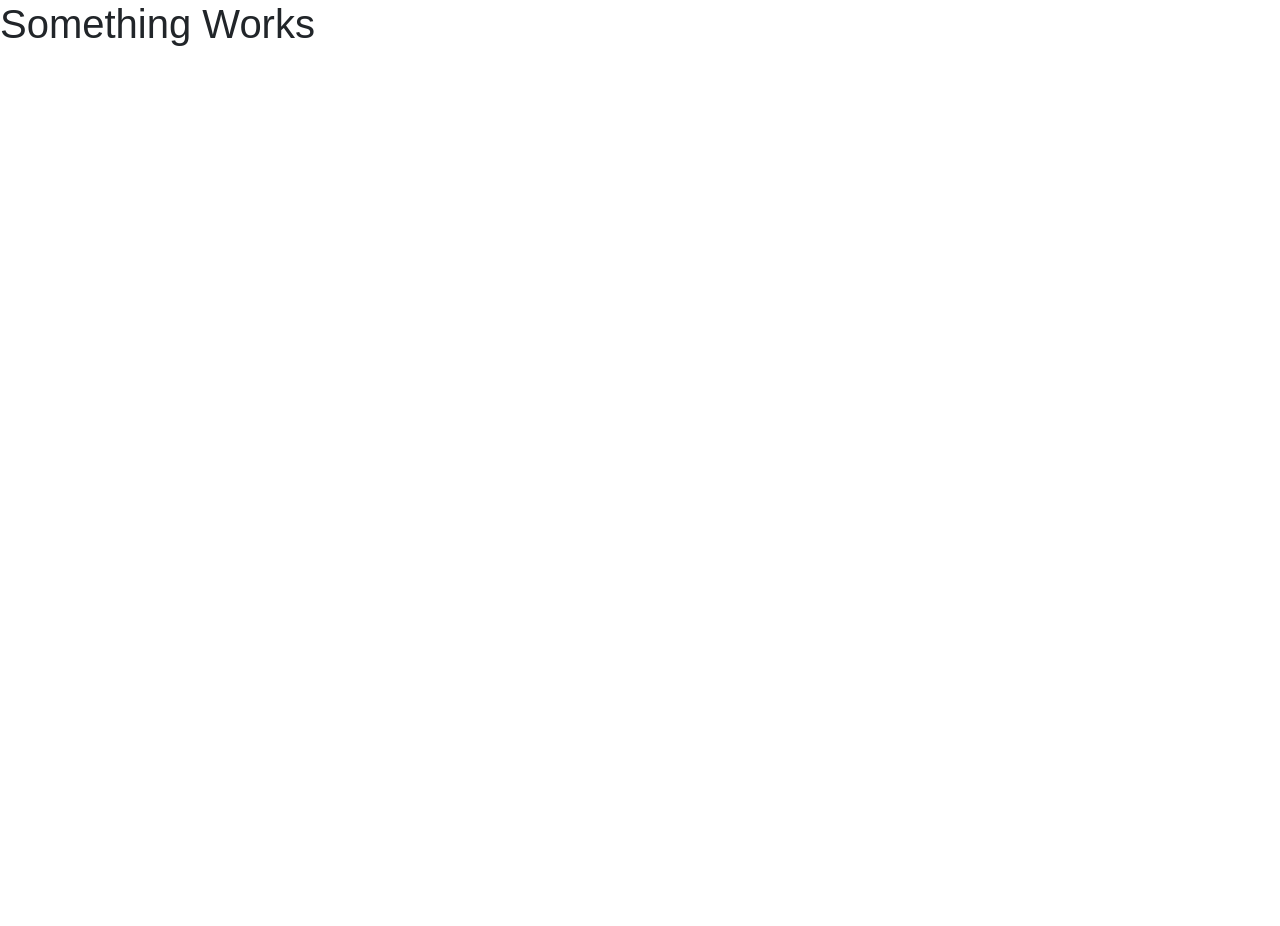
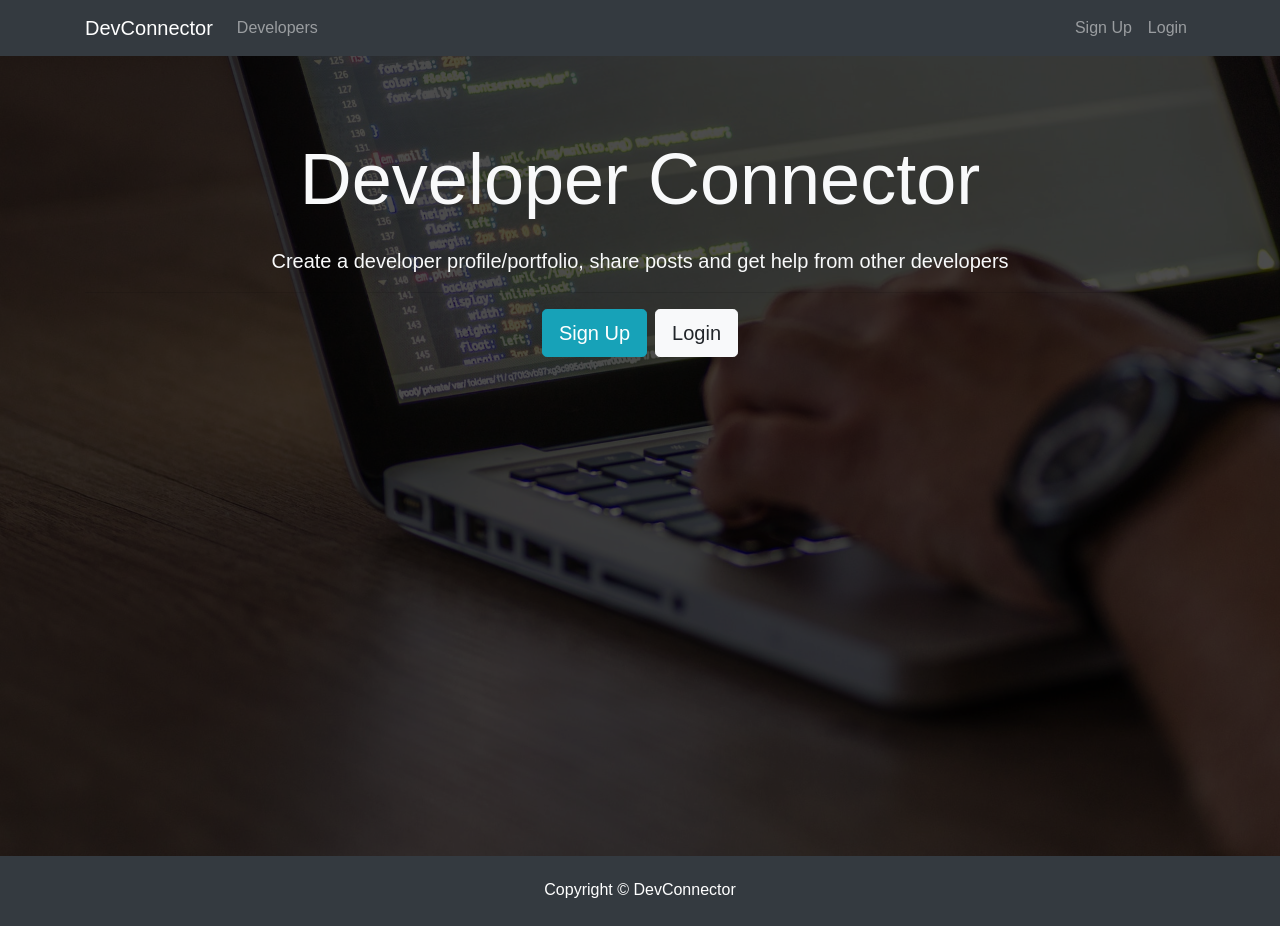
Before and after one commit to HeshanSB/devconnector, a React (Create React App) app in the folder client/: page / in a window 1280 px wide. Before the commit the page ends 800 px from the top, so only its background shows below. Built offline with nearby package versions, Linux system fonts and the light colour scheme.

Commit message:
Navbar Footer Landing

```diff
--- a/client/src/App.js
+++ b/client/src/App.js
@@ -1,11 +1,17 @@
 import React, { Component } from 'react';
+
 import './App.css';
+import Navbar from './components/layout/Navbar';
+import Footer from './components/layout/Footer';
+import Landing from './components/layout/Landing';
 
 class App extends Component {
   render() {
     return (
       <div className="App">
-        <h1>Something Works</h1>
+        <Navbar/>
+        <Landing/>
+        <Footer/>
       </div>
     );
   }
--- /dev/null
+++ b/client/src/components/layout/Footer.js
@@ -0,0 +1,11 @@
+import React from 'react'
+
+export default () => {
+  return (
+    <div>
+      <footer className="bg-dark  text-white mt-5 p-4 text-center">
+        Copyright &copy; {new Date().getFullYear} DevConnector
+      </footer>
+    </div>
+  )
+}
--- /dev/null
+++ b/client/src/components/layout/Landing.js
@@ -0,0 +1,27 @@
+import React, { Component } from 'react'
+
+class Landing extends Component {
+  render() {
+    return (
+      <div>
+        <div className="landing">
+            <div className="dark-overlay landing-inner text-light">
+            <div className="container">
+                <div className="row">
+                <div className="col-md-12 text-center">
+                    <h1 className="display-3 mb-4">Developer Connector
+                    </h1>
+                    <p className="lead"> Create a developer profile/portfolio, share posts and get help from other developers</p>
+                    <hr />
+                    <a href="register.html" className="btn btn-lg btn-info mr-2">Sign Up</a>
+                    <a href="login.html" className="btn btn-lg btn-light">Login</a>
+                </div>
+                </div>
+            </div>
+            </div>
+        </div>
+      </div>
+    )
+  }
+}
+export default Landing
--- /dev/null
+++ b/client/src/components/layout/Navbar.js
@@ -0,0 +1,37 @@
+import React, { Component } from 'react'
+
+class Navbar extends Component {
+  render() {
+    return (
+      <div>
+        <nav className="navbar navbar-expand-sm navbar-dark bg-dark mb-4">
+        <div className="container">
+            <a className="navbar-brand" href="landing.html">DevConnector</a>
+            <button className="navbar-toggler" type="button" data-toggle="collapse" data-target="#mobile-nav">
+                <span className="navbar-toggler-icon"></span>
+            </button>
+
+            <div className="collapse navbar-collapse" id="mobile-nav">
+                <ul className="navbar-nav mr-auto">
+                <li className="nav-item">
+                    <a className="nav-link" href="profiles.html"> Developers
+                    </a>
+                </li>
+                </ul>
+
+                <ul className="navbar-nav ml-auto">
+                <li className="nav-item">
+                    <a className="nav-link" href="register.html">Sign Up</a>
+                </li>
+                <li className="nav-item">
+                    <a className="nav-link" href="login.html">Login</a>
+                </li>
+                </ul>
+            </div>
+            </div>
+        </nav>
+      </div>
+    )
+  }
+}
+export default Navbar;
```
